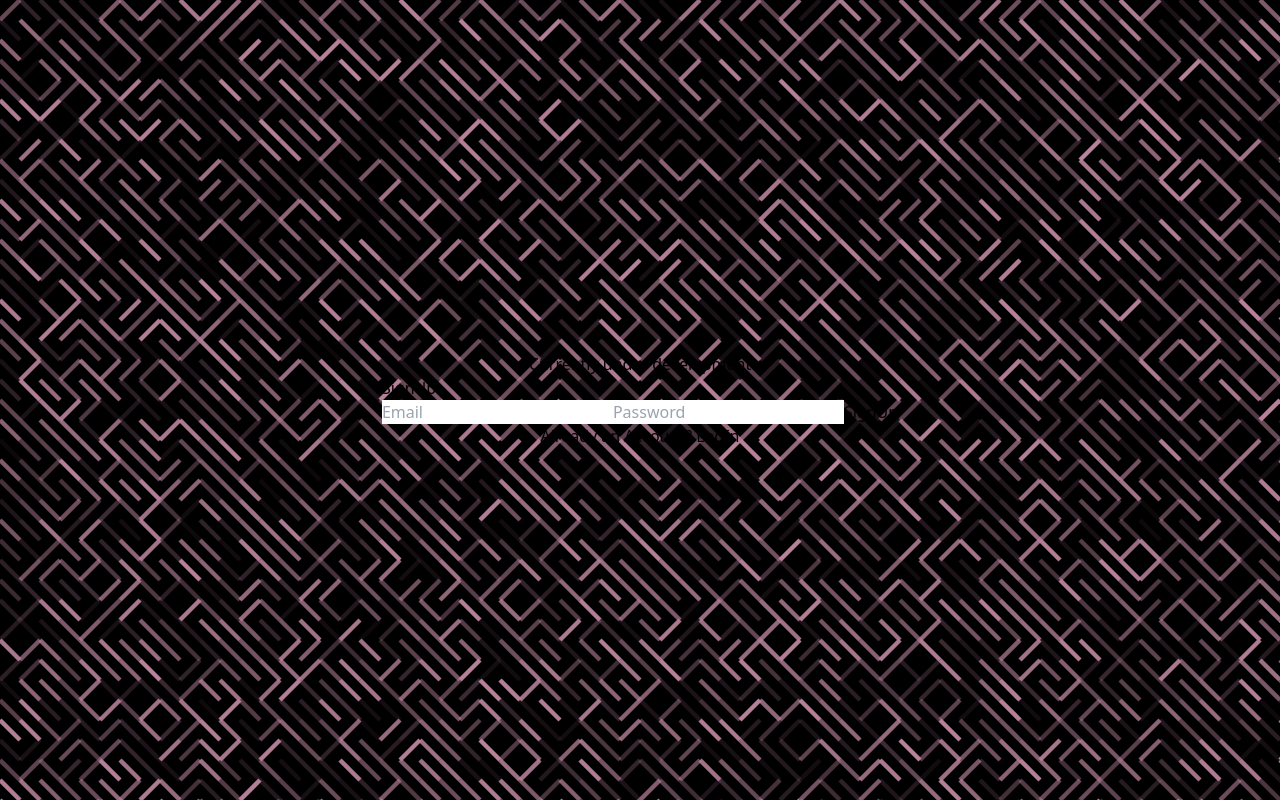
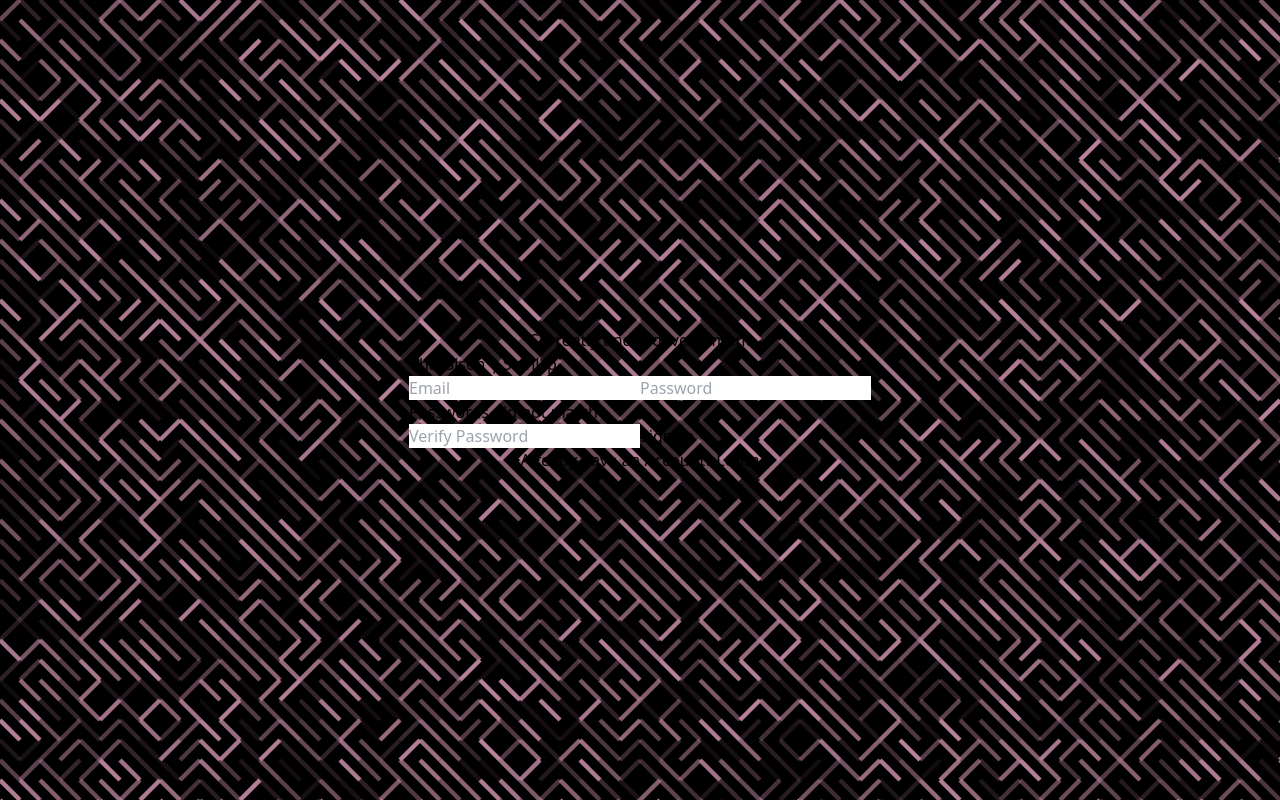
Before and after one commit to rahulpanchal0106/Chatbison_Auth, a React (Vite) app: page / in a window 1280 px wide. Both pictures are taken after a click on the button "SignUp". Built offline with nearby package versions, Linux system fonts and the light colour scheme.

Commit message:
Setting up alerts and loading along

```diff
--- a/src/App.jsx
+++ b/src/App.jsx
@@ -20,7 +20,7 @@ function App() {
         <LogIn/>:
         <SignUp/>
       }
-      <div className='p-6 text-white rounded-2xl bg-black mt-5'>{account?"Not an account? ":"Already an Account? "} <button onClick={(e)=>handleAccount(e)} className='text-blue-500 decoration-blue-500 underline underline-offset-2' >{account?"SignUp":"LogIn"}</button></div>
+      <div className='p-6 text-white rounded-2xl bg-black mt-5'>{account?"Don't have an account yet? ":"Already have an Account? "} <button onClick={(e)=>handleAccount(e)} className='text-blue-500 decoration-blue-500 underline underline-offset-2' >{account?"SignUp":"LogIn"}</button></div>
     </>
   )
 }
--- a/src/LogIn.jsx
+++ b/src/LogIn.jsx
@@ -2,7 +2,9 @@ import { useState } from 'react'
 function LogIn(){
     const [email,setEmail] = useState('user4@email.com');
     const [password, setPassword] = useState('444');
+    const [isLoading,setLoading] = useState(false);
     function getLogin(){
+        setLoading(true)
         console.log(email, password);
         const queryParams = new URLSearchParams({
           email: email,
@@ -10,13 +12,22 @@ function LogIn(){
         }).toString()
         fetch(`https://chatbison.onrender.com/userLogin?${queryParams}`).then(res=>{
           if(res.ok){
+            setLoading(false)
             console.log("Login sucessfull")
+            window.alert("Login successfull");
+            window.alert("Updates on user data personalization are coming soon...")
             window.location.assign('https://chatbison.onrender.com/')
-          }else{
-            console.log("Login failed")
+          }else if(res.status == 401){
+            setLoading(false)
+            window.alert("Incorrect password");
+          }else if(res.status==404){
+            setLoading(false)
+            window.alert("User Not Found");
           }
         }). catch(err=>{
+          setLoading(false)
           console.error(err);
+          window.alert(err);
         })
       }
       function handleEmail(e){
@@ -29,10 +40,17 @@ function LogIn(){
     return(
         <>
             <div className='container rounded-2xl p-5 w-1/2 backdrop-blur-md flex flex-col gap-2'>
-                <div className="text-size-2xl text-white p-3 w-full text-align-center">LogIn</div>
+                <div className="text-size-2xl text-white p-3 w-full text-align-center">ChatBison | LogIn</div>
                 <input type='email' placeholder='Email' required className='bg-black text-white p-6 rounded-2xl' onChange={(e)=>handleEmail(e)} />
                 <input type='password' placeholder='Password' required className='bg-black text-white p-6 rounded-2xl' onChange={(e)=>handlePassword(e)} />
-                <button className='bg-purple-300 rounded-2xl p-6 transition transform hover:-translate-y-1 motion-reduce:transition-none motion-reduce:hover:transform-none' onClick={getLogin}>Login</button>
+                <button className='bg-purple-300 rounded-2xl p-6 transition transform hover:-translate-y-1 motion-reduce:transition-none motion-reduce:hover:transform-none' onClick={getLogin}>
+                  {
+                    isLoading?
+                    "Logging you in..."
+                    :
+                    "Login"
+                  }
+                </button>
             </div>
         </>
     )
--- a/src/SignUp.jsx
+++ b/src/SignUp.jsx
@@ -3,14 +3,19 @@ import { useState } from "react";
 function SignUp(){
     const [email,setEmail] = useState('user4@email.com');
     const [password, setPassword] = useState('444');
+    const [password_checker,setPasssword_checker] = useState();
+    const [isLoading,setLoading] = useState(false);
     function getLogin(){
-        console.log(email, password);
-        const signUpData={
+
+      var signUpData;
+        if(password==password_checker){
+          setLoading(true)
+          console.log(email, password);
+          signUpData={
             'email':email,
             'password':password
-        }
-
-        fetch(`http://localhost:3000/signup`,{
+          }
+          fetch(`https://chatbison.onrender.com/signup`,{
             method:"POST",
             headers:{
                 'Content-Type':'application/json'
@@ -18,28 +23,74 @@ function SignUp(){
             body:JSON.stringify(signUpData)
         }).then(res=>{
           if(res.ok){
+            setLoading(false);
             console.log("Registation successfull")
-            window.location.assign('http://localhost:3000/userLogin')
+            window.alert("Registration successfull");
+            window.alert("Further updates on user personalizations are coming soon...")
+            window.location.assign('https://rahulpanchal0106.github.io/Chatbison_Auth/')
           }else{
-            console.log("User Already Exists")
+            setLoading(false);
+            console.log("User Already Exists");
+            window.alert("User already Exists");
           }
         }). catch(err=>{
+          setLoading(false);
           console.error(err);
+          window.alert(err);
         })
+        }else{
+          window.alert("Please Verify your password")
+        }
+
+
       }
       function handleEmail(e){
         setEmail(e.target.value);
       }
       function handlePassword(e){
+        if(password_checker==password){
+          console.log("Passwords matched!");
+
+        }else{
+          console.log("Passwords does not match");
+
+        }
         setPassword(e.target.value);
+
+      }
+      function handlePasswordChecker(e){
+        if(password_checker==password){
+          console.log("Passwords matched!");
+
+        }else{
+          console.log("Passwords does not match");
+        }
+        setPasssword_checker(e.target.value);
+
       }
     return (
         <>
             <div className='container rounded-2xl p-5 w-1/2 backdrop-blur-md flex flex-col gap-2'>
-                <div className="text-size-2xl text-white p-3 w-full text-align-center">SignUp</div>
+                <div className="text-size-2xl text-white p-3 w-full text-align-center">ChatBison | SignUp</div>
                 <input type='email' placeholder='Email' required className='bg-black text-white p-6 rounded-2xl' onChange={(e)=>handleEmail(e)} />
                 <input type='password' placeholder='Password' required className='bg-black text-white p-6 rounded-2xl' onChange={(e)=>handlePassword(e)} />
-                <button className='bg-purple-300 rounded-2xl p-6 transition transform hover:-translate-y-1 motion-reduce:transition-none motion-reduce:hover:transform-none' onClick={getLogin}>SignUp</button>
+                {
+                  password==password_checker?
+                  <div className="p-3 text-green-800 text-md">
+                    Passwords matched
+                  </div>:
+                  <div className="p-3 text-red-800 text-md">
+                    Passwords did not match
+                  </div>
+                }
+                <input type='password' placeholder='Verify Password' required className='bg-black text-white p-6 rounded-2xl' onChange={(e)=>handlePasswordChecker(e)} />
+                <button className='bg-purple-300 rounded-2xl p-6 transition transform hover:-translate-y-1 motion-reduce:transition-none motion-reduce:hover:transform-none' onClick={getLogin}>
+                  {
+                    isLoading?
+                    "Please wait...":
+                    "SignUp"
+                  }
+                </button>
             </div>
         </>
     )
```
